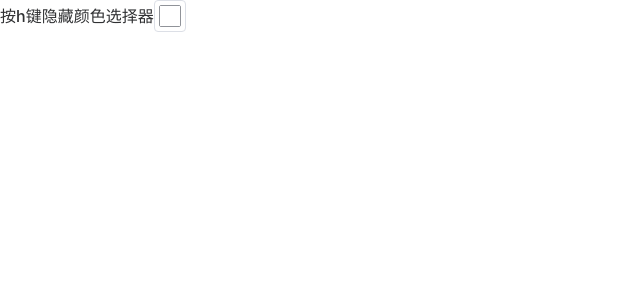
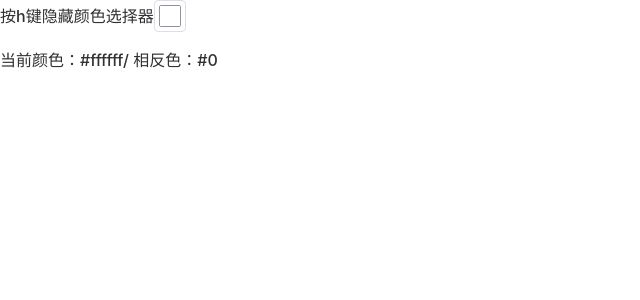
Before and after one commit to lienze87/hayate, a Vue app: page /background in a window 1280 px wide. Shown: the top 300 px of the page, without its empty margins (0-640 px from the left). Built offline with nearby package versions, Linux system fonts and the light colour scheme.

Commit message:
fix(page): 修改背景板页面的颜色选择为实时变化

```diff
--- a/src/pages/backgroundColor/index.vue
+++ b/src/pages/backgroundColor/index.vue
@@ -2,7 +2,11 @@
   <div class="main-content" :style="`background: ${color};`">
     <div v-show="showColorPicker" :style="`color: ${oppositeColor}`">
       <span>按h键隐藏颜色选择器</span>
-      <el-color-picker v-model="color" />
+      <el-color-picker v-model="color" @active-change="handleActiveChange" />
+      <p>
+        <span>当前颜色：{{ color.toLowerCase() }} </span>/
+        <span>相反色：{{ oppositeColor }}</span>
+      </p>
     </div>
   </div>
 </template>
@@ -21,6 +25,9 @@ const showColorPicker = ref(true);
 const oppositeColor = computed(() => {
   return `#${(0xffffff - Number(`0x${color.value.slice(1)}`)).toString(16)}`;
 });
+const handleActiveChange = (val: string) => {
+  color.value = val;
+};
 onMounted(() => {
   window.addEventListener('keydown', (event) => {
     console.log(event.code);
```
